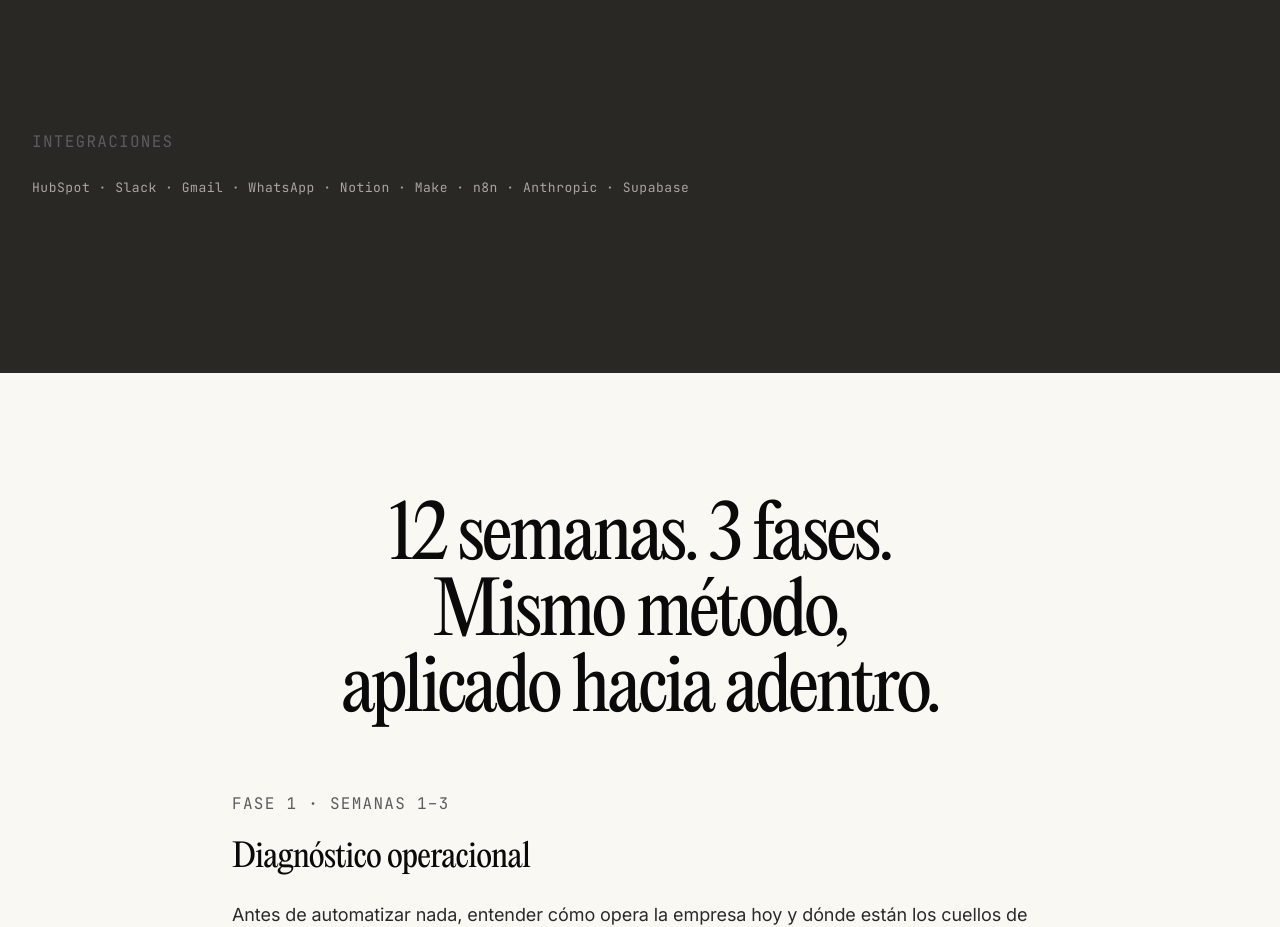
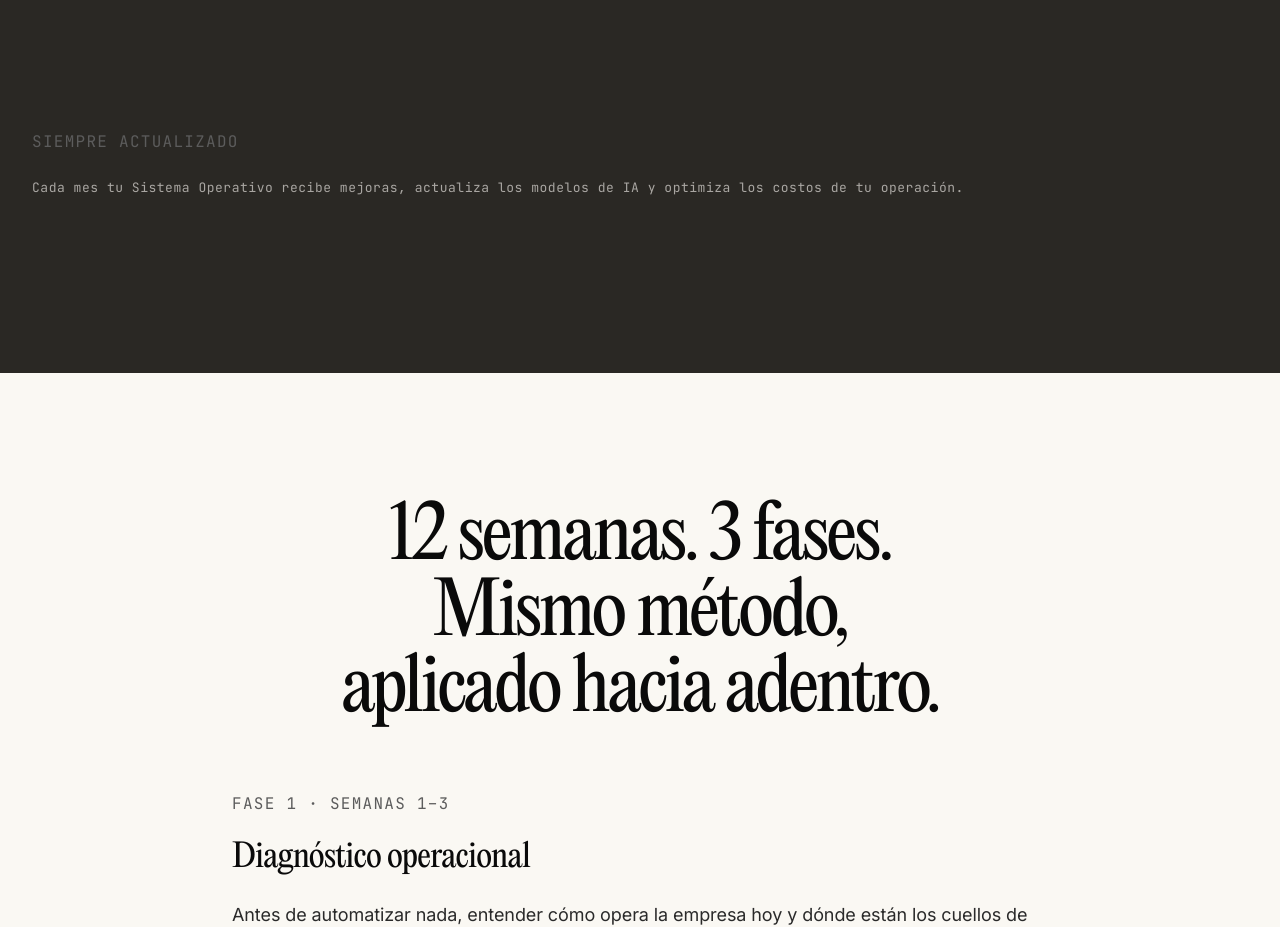
Before and after one commit to dami-novolabs/landingb2b, a Next.js app: page /opera in a window 1280 px wide. Shown: the part 5205-6132 px from the top of the page. Built offline with nearby package versions, Linux system fonts and the light colour scheme.

Commit message:
feat: update integration description and header text in Platform component
Co-authored-by: Dami <102418453+dami-novolabs@users.noreply.github.com>

```diff
--- a/src/components/opera/Platform.tsx
+++ b/src/components/opera/Platform.tsx
@@ -31,7 +31,7 @@ const FEATURES = [
 ];
 
 const INTEGRATIONS = [
-  "HubSpot", "Slack", "Gmail", "WhatsApp", "Notion", "Make", "n8n", "Anthropic", "Supabase",
+  "Cada mes tu Sistema Operativo recibe mejoras, actualiza los modelos de IA y optimiza los costos de tu operación.",
 ];
 
 export default function Platform() {
@@ -103,7 +103,7 @@ export default function Platform() {
       {/* Integrations band */}
       <div className="mt-20 bg-[#2a2824] px-8 py-12">
         <div className="mx-auto max-w-[1280px]">
-          <Eyebrow className="mb-6">INTEGRACIONES</Eyebrow>
+          <Eyebrow className="mb-6">SIEMPRE ACTUALIZADO</Eyebrow>
           <p className="font-mono text-[13px] tracking-[0.04em] text-[#a9a6a2]">
             {INTEGRATIONS.join(" · ")}
           </p>
```
